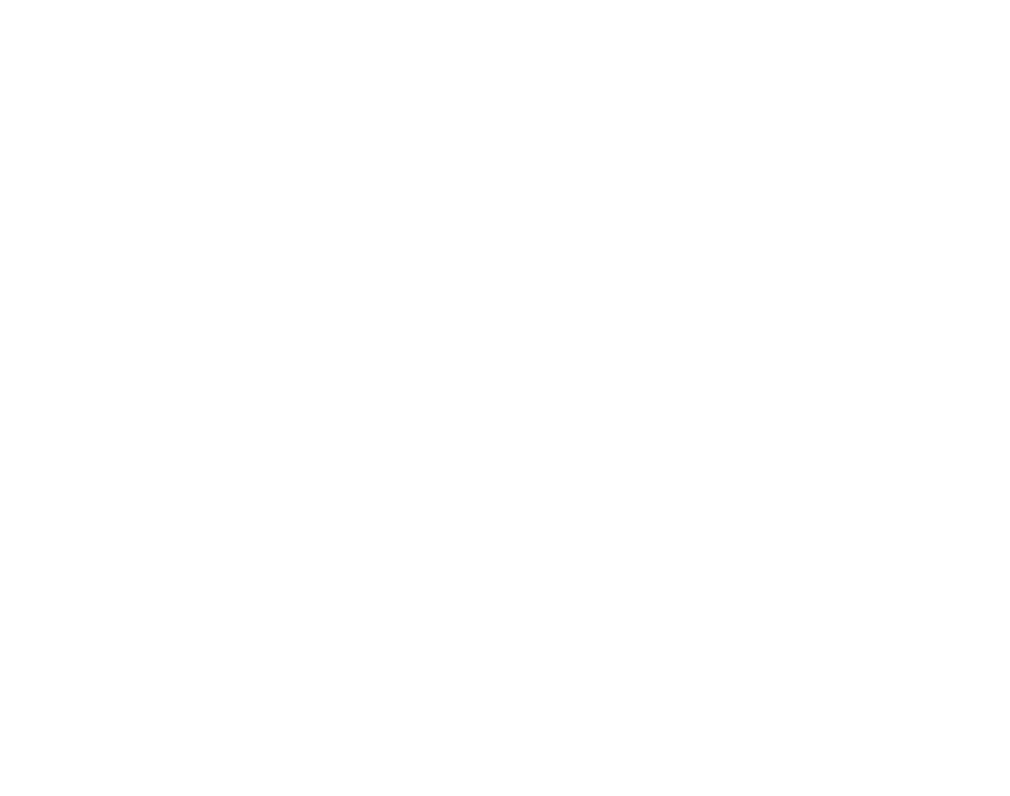
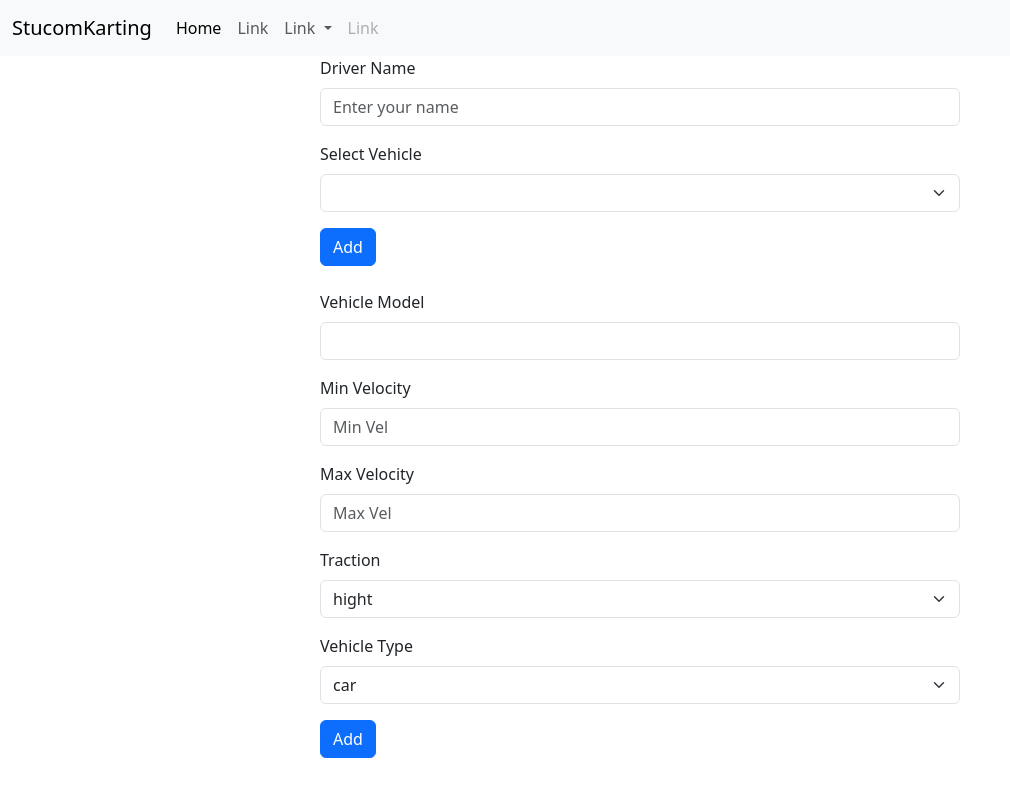
Before and after one commit to perita23/marioKart, a plain HTML site: page index.html in a window 1280 px wide. Shown: the whole page, without its empty margins (0-1010 px from the left). Drawn offline with nearby package versions, Linux system fonts and the light colour scheme.

Commit message:
Add Bootstrap integration and implement vehicle selection form

```diff
--- a/index.html
+++ b/index.html
@@ -9,6 +9,17 @@
     <!-- Main JavaScript -->
     <script src="./main.js" defer></script>
     <!-- Bootstrap CSS -->
+    <link
+      href="https://cdn.jsdelivr.net/npm/bootstrap@5.3.3/dist/css/bootstrap.min.css"
+      rel="stylesheet"
+      integrity="sha384-QWTKZyjpPEjISv5WaRU9OFeRpok6YctnYmDr5pNlyT2bRjXh0JMhjY6hW+ALEwIH"
+      crossorigin="anonymous"
+    />
+    <script
+      src="https://cdn.jsdelivr.net/npm/bootstrap@5.3.3/dist/js/bootstrap.bundle.min.js"
+      integrity="sha384-YvpcrYf0tY3lHB60NNkmXc5s9fDVZLESaAA55NDzOxhy9GkcIdslK1eN7N6jIeHz"
+      crossorigin="anonymous"
+    ></script>
     <script
       src="https://cdn.jsdelivr.net/npm/@popperjs/core@2.11.8/dist/umd/popper.min.js"
       integrity="sha384-I7E8VVD/ismYTF4hNIPjVp/Zjvgyol6VFvRkX/vR+Vc4jQkC+hVqc2pM8ODewa9r"
@@ -22,10 +33,125 @@
   </head>
   <body>
     <header>
-
+      <nav class="navbar navbar-expand-lg bg-body-tertiary">
+        <div class="container-fluid">
+          <a class="navbar-brand" href="#">StucomKarting</a>
+          <button
+            class="navbar-toggler"
+            type="button"
+            data-bs-toggle="collapse"
+            data-bs-target="#navbarScroll"
+            aria-controls="navbarScroll"
+            aria-expanded="false"
+            aria-label="Toggle navigation"
+          >
+            <span class="navbar-toggler-icon"></span>
+          </button>
+          <div class="collapse navbar-collapse" id="navbarScroll">
+            <ul
+              class="navbar-nav me-auto my-2 my-lg-0 navbar-nav-scroll"
+              style="--bs-scroll-height: 100px"
+            >
+              <li class="nav-item">
+                <a class="nav-link active" aria-current="page" href="#">Home</a>
+              </li>
+              <li class="nav-item">
+                <a class="nav-link" href="#">Link</a>
+              </li>
+              <li class="nav-item dropdown">
+                <a
+                  class="nav-link dropdown-toggle"
+                  href="#"
+                  role="button"
+                  data-bs-toggle="dropdown"
+                  aria-expanded="false"
+                >
+                  Link
+                </a>
+                <ul class="dropdown-menu">
+                  <li><a class="dropdown-item" href="#">Action</a></li>
+                  <li><a class="dropdown-item" href="#">Another action</a></li>
+                  <li><hr class="dropdown-divider" /></li>
+                  <li>
+                    <a class="dropdown-item" href="#">Something else here</a>
+                  </li>
+                </ul>
+              </li>
+              <li class="nav-item">
+                <a class="nav-link disabled" aria-disabled="true">Link</a>
+              </li>
+            </ul>
+          </div>
+        </div>
+      </nav>
     </header>
-    <section>
-
-    </section>
+    <div class="d-flex flex-column gap-4 justify-content-center align-items-center">
+      <section class="w-50">
+        <div class="mb-3">
+          <label for="dirverName" class="form-label">Driver Name</label>
+          <input
+        list="dirverName-list"
+        type="text"
+        class="form-control"
+        placeholder="Enter your name"
+        id="dirverName"
+        name="dirverName"
+        required
+          />
+          <datalist id="dirverName-list">
+        <option value="Bowser"></option>
+        <option value="Mario"></option>
+        <option value="Luigi"></option>
+        <option value="Peach"></option>
+          </datalist>
+        </div>
+        <div class="mb-3">
+          <label for="vehicleSelect" class="form-label">Select Vehicle</label>
+          <select
+        name="vehicleSelect"
+        id="vehicleSelect"
+        class="form-select"
+        required
+          ></select>
+        </div>
+        <button type="button" class="btn btn-primary">Add</button>
+            </section>
+            <section class="w-50">
+        <div class="mb-3">
+          <label for="vehicleModel" class="form-label">Vehicle Model</label>
+          <input list="vehicleModel-list" type="text" name="vehicleModel" id="vehicleModel" class="form-control" required />
+          <datalist id="vehicleModel-list">
+        <option value="Bowser-car"></option>
+        <option value="Mario-car"></option>
+        <option value="Luigi-car"></option>
+        <option value="Peach-car"></option>
+          </datalist>
+        </div>
+        <div class="mb-3">
+          <label for="minVelocity" class="form-label">Min Velocity</label>
+          <input type="text" name="minVelocity" id="minVelocity" class="form-control" placeholder="Min Vel" required />
+        </div>
+        <div class="mb-3">
+          <label for="maxVelocity" class="form-label">Max Velocity</label>
+          <input type="text" name="maxVelocity" id="maxVelocity" class="form-control" placeholder="Max Vel" required />
+        </div>
+        <div class="mb-3">
+          <label for="tractionSelect" class="form-label">Traction</label>
+          <select name="tractionSelect" id="tractionSelect" class="form-select" required>
+        <option value="hight">hight</option>
+        <option value="medium">medium</option>
+        <option value="low">low</option>
+          </select>
+        </div>
+        <div class="mb-3">
+          <label for="vehicleType" class="form-label">Vehicle Type</label>
+          <select name="vehicleType" id="vehicleType" class="form-select" required>
+        <option value="car">car</option>
+        <option value="motorBike">motorbike</option>
+          </select>
+        </div>
+        <button type="button" class="btn btn-primary">Add</button>
+            </section>
+    </div>
   </body>
 </html>
```
Also changed, not shown: src/controllers/raceController.js (added, +18 -0 lines), src/models/vehicles/car.js (+11 -8 lines).
